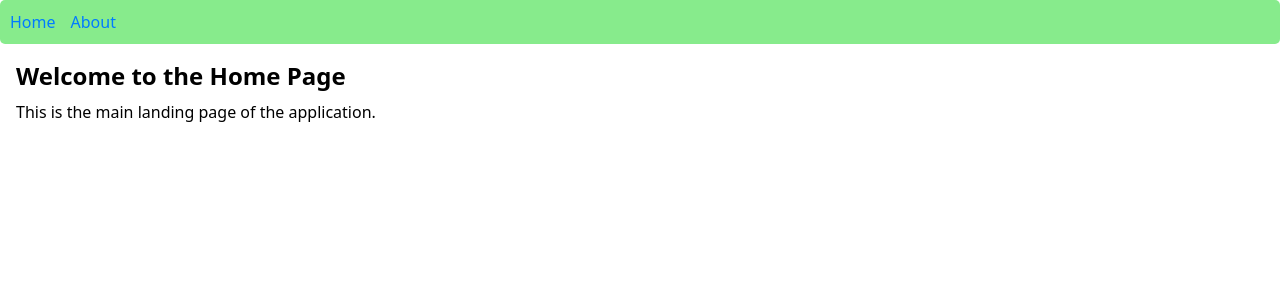
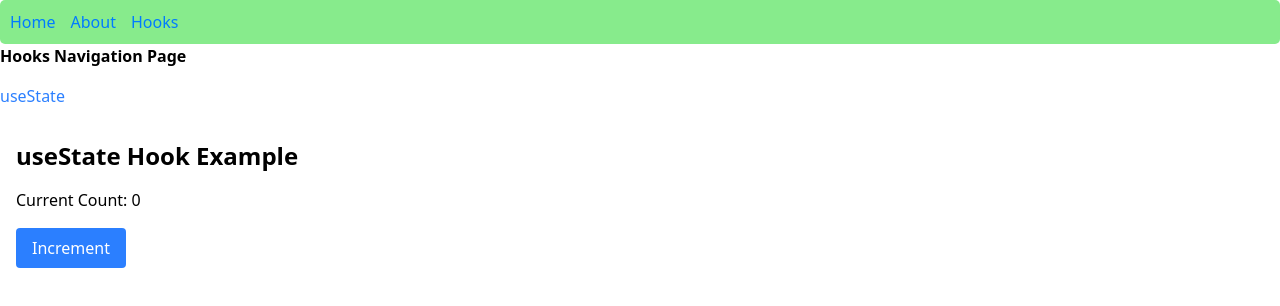
Before and after one commit to Ravi-Royal/reactLearning, a React (Vite) app: page /hooks/useState in a window 1280 px wide. Before the commit this address led to /home. Shown: the top 306 px of the page. Built offline with nearby package versions, Linux system fonts and the light colour scheme.

Commit message:
feat: add useState hook example and navigation structure

```diff
--- /dev/null
+++ b/src/pages/hookRef/UseStateHook.tsx
@@ -0,0 +1,24 @@
+import { useState } from "react";
+
+function UseStateHook() {
+    const [count, setCount] = useState(0);
+
+    const handleClick = () => {
+        setCount(count + 1);
+    };
+
+    return (
+        <div className="p-4">
+            <h1 className="text-2xl font-bold mb-4">useState Hook Example</h1>
+            <p className="mb-4">Current Count: {count}</p>
+            <button
+                className="px-4 py-2 bg-blue-500 text-white rounded"
+                onClick={handleClick}
+            >
+                Increment
+            </button>
+        </div>
+    );
+}
+
+export default UseStateHook;
--- a/src/pages/navigation/Navigation.tsx
+++ b/src/pages/navigation/BaseNavigation.tsx
@@ -1,15 +1,16 @@
 import { Link } from "react-router-dom";
 import styles from "./Navigation.module.css";
 
-function Navigation() {
+function BaseNavigation() {
     return (
         <nav className={`${styles.navigation} p-0`}>
             <ul className="p-0">
             <Link className={styles.link} to="/home">Home</Link>
             <Link className={styles.link} to="/about">About</Link>
+            <Link className={styles.link} to="/hooks">Hooks</Link>
             </ul>
         </nav>
     );
 }
 
-export default Navigation;
+export default BaseNavigation;
--- /dev/null
+++ b/src/pages/navigation/HooksNavigation.tsx
@@ -0,0 +1,15 @@
+import { Link, Outlet } from "react-router-dom";
+
+function HooksNavigation() {
+    return (
+        <div>
+            <h2 className="font-bold">Hooks Navigation Page</h2>
+            <nav className="flex gap-4 my-4">
+                <Link className="text-blue-500 hover:text-blue-700" to="useState">useState</Link>
+            </nav>
+            <Outlet />
+        </div>
+    )
+}
+
+export default HooksNavigation;
--- a/src/route/Routing.tsx
+++ b/src/route/Routing.tsx
@@ -1,16 +1,22 @@
 import { BrowserRouter, Navigate, Route, Routes } from "react-router-dom";
+import AboutPage from "../pages/About";
 import HomePage from "../pages/Home";
-import AboutPage from "../pages/About";
-import Navigation from "../pages/navigation/Navigation";
+import UseStateHook from "../pages/hookRef/UseStateHook";
+import BaseNavigation from "../pages/navigation/BaseNavigation";
+import HooksNavigation from "../pages/navigation/HooksNavigation";
 
 function Routing() {
     return <BrowserRouter>
-        <Navigation />
+        <BaseNavigation />
         <Routes>
             <Route path="/" element={<Navigate to="/home" />} />
             <Route path="/home" element={<HomePage />} />
             <Route path="/about" element={<AboutPage />} />
+            <Route path="/hooks" element={<HooksNavigation />} >
+                <Route path="useState" element={<UseStateHook />} />
+            </Route>
             <Route path="*" element={<Navigate to="/home" />} />
+
         </Routes>
     </BrowserRouter>;
 }
```
